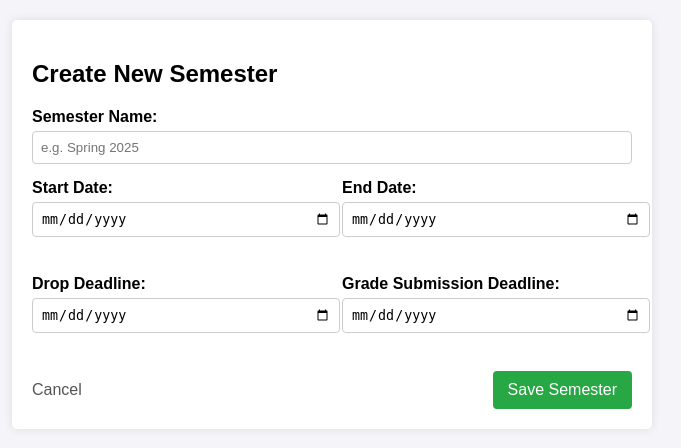
After one commit to r2sakib/wt-project, a PHP site: page /semester_add.php in a window 1280 px wide. The commit adds this page. Shown: the top 448 px of the page, without its empty margins (308-989 px from the left). Run offline with PHP 8.4, Linux system fonts and the light colour scheme.

Commit message:
Added: manage and add semester

```diff
--- a/admin/view/dashboard.php
+++ b/admin/view/dashboard.php
@@ -23,6 +23,9 @@
             </a>
             <a href="../controller/ProgramController.php?action=list" style="text-decoration: none;">
                 <button class="nav-btn">Manage Programmes</button>
+            </a>
+            <a href="../controller/SemesterController.php?action=list" style="text-decoration: none;">
+                <button class="nav-btn">Manage Semester</button>
             </a>
         </div>
 
--- /dev/null
+++ b/admin/view/semester_add.php
@@ -0,0 +1,46 @@
+<!DOCTYPE html>
+<html>
+<head>
+    <title>Add Semester</title>
+    <link rel="stylesheet" type="text/css" href="../view/style.css">
+</head>
+<body>
+    <div class="container">
+        <h2>Create New Semester</h2>
+
+        <form action="../controller/SemesterController.php" method="POST">
+            <input type="hidden" name="action" value="add_submit">
+
+            <label>Semester Name:</label>
+            <input type="text" name="name" required placeholder="e.g. Spring 2025">
+
+            <div class="row">
+                <div class="col">
+                    <label>Start Date:</label>
+                    <input type="date" name="start_date" required style="width: 100%; padding: 8px; border: 1px solid #ccc; border-radius: 4px;">
+                </div>
+                <div class="col">
+                    <label>End Date:</label>
+                    <input type="date" name="end_date" required style="width: 100%; padding: 8px; border: 1px solid #ccc; border-radius: 4px;">
+                </div>
+            </div><br>
+
+            <div class="row">
+                <div class="col">
+                    <label>Drop Deadline:</label>
+                    <input type="date" name="drop_deadline" required style="width: 100%; padding: 8px; border: 1px solid #ccc; border-radius: 4px;">
+                </div>
+                <div class="col">
+                    <label>Grade Submission Deadline:</label>
+                    <input type="date" name="grade_submission_deadline" required style="width: 100%; padding: 8px; border: 1px solid #ccc; border-radius: 4px;">
+                </div>
+            </div><br>
+
+            <div class="justify-between">
+                <a href="SemesterController.php?action=list" style="text-decoration: none; color: #555;">Cancel</a>
+                <input type="submit" value="Save Semester" class="nav-btn" style="background: #28a745;">
+            </div>
+        </form>
+    </div>
+</body>
+</html>
```
Also changed, not shown: admin/controller/SemesterController.php (added, +41 -0 lines), admin/model/SemesterModel.php (added, +27 -0 lines), admin/view/semester_manage.php (added, +58 -0 lines).
